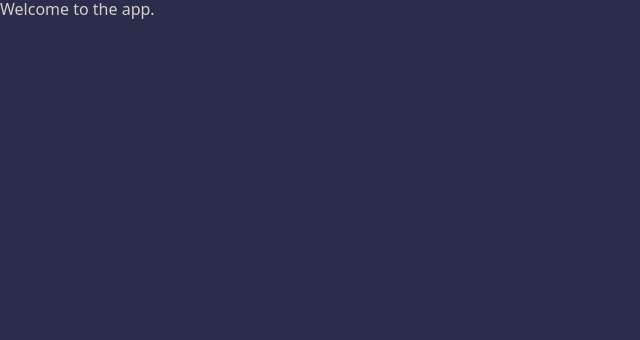
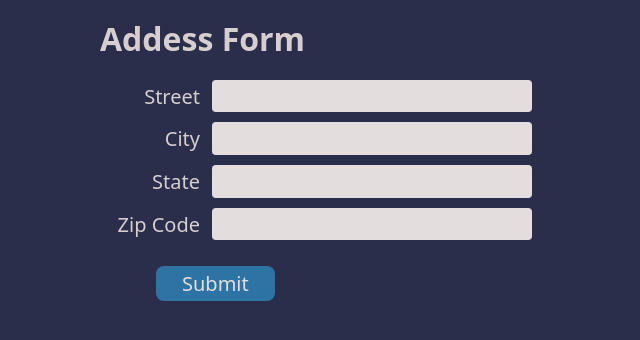
Before and after one commit to matanshavit/fill-in, a React (Create React App) app: page / in a window 1280 px wide. Shown: the top 340 px of the page, without its empty margins (0-640 px from the left). Built offline with nearby package versions, Linux system fonts and the light colour scheme.

Commit message:
add page and form component

```diff
--- a/src/App.jsx
+++ b/src/App.jsx
@@ -3,15 +3,16 @@ import "modern-normalize/modern-normalize.css";
 import { injectGlobal } from "@emotion/css";
 
 import colors from "./colors";
+import AddressPage from "./pages/AddressPage";
 
 // eslint-disable-next-line no-unused-expressions
 injectGlobal`
   body {
     background-color: ${colors.slate};
-    color: ${colors.lightToupe};
+    color: ${colors.toupe};
   }
 `;
 
-const App = () => <>Welcome to the app.</>;
+const App = () => <AddressPage />;
 
 export default App;
--- a/src/colors.js
+++ b/src/colors.js
@@ -1,4 +1,8 @@
 export default {
   slate: "#2b2e4a",
-  lightToupe: "#d7cfcf",
+  toupe: "#d7cfcf",
+  lightToupe: "#e3dddd",
+  blue: "#2d74a4",
+  lighterBlue: "#3282b8",
+  darkerBlue: "#286690",
 };
--- /dev/null
+++ b/src/components/AddressForm.jsx
@@ -0,0 +1,71 @@
+import { css } from "@emotion/css";
+
+import colors from "../colors";
+
+const styles = {
+  form: css`
+    font-size: 1.25rem;
+  `,
+  inputRow: css`
+    display: flex;
+    align-items: center;
+    width: 100%;
+    margin-bottom: 0.625rem;
+  `,
+  label: css`
+    width: 6.25rem;
+    text-align: right;
+    margin-right: 0.75rem;
+  `,
+  input: css`
+    width: 20rem;
+    background-color: ${colors.lightToupe};
+    border: none;
+    border-radius: 0.25rem;
+    padding: 0.375rem 0.5rem;
+    font-size: 1.125rem;
+  `,
+  submit: css`
+    background-color: ${colors.blue};
+    color: ${colors.lightToupe};
+    border: none;
+    cursor: pointer;
+    margin: 1rem;
+    margin-left: 3.5rem;
+    padding: 0.375rem 1.625rem;
+    border-radius: 0.5rem;
+
+    &:hover {
+      background-color: ${colors.lighterBlue};
+    }
+
+    &:active {
+      background-color: ${colors.darkerBlue};
+    }
+  `,
+};
+const AddressForm = () => (
+  <form className={styles.form}>
+    <div className={styles.inputRow}>
+      <span className={styles.label}>Street</span>
+      <input name="street" className={styles.input} />
+    </div>
+    <div className={styles.inputRow}>
+      <span className={styles.label}>City</span>
+      <input name="city" className={styles.input} />
+    </div>
+    <div className={styles.inputRow}>
+      <span className={styles.label}>State</span>
+      <input name="state" className={styles.input} />
+    </div>
+    <div className={styles.inputRow}>
+      <span className={styles.label}>Zip Code</span>
+      <input name="zipCode" className={styles.input} />
+    </div>
+    <div className={styles.submitRow}>
+      <input type="submit" value="Submit" className={styles.submit} />
+    </div>
+  </form>
+);
+
+export default AddressForm;
--- /dev/null
+++ b/src/pages/AddressPage.jsx
@@ -0,0 +1,19 @@
+import { css } from "@emotion/css";
+
+import AddressForm from "../components/AddressForm";
+
+const styles = {
+  page: css`
+    width: 45rem;
+    margin-left: 6.25rem;
+  `,
+};
+
+const AddressPage = () => (
+  <div className={styles.page}>
+    <h1 className={styles.heading}>Addess Form</h1>
+    <AddressForm />
+  </div>
+);
+
+export default AddressPage;
```
